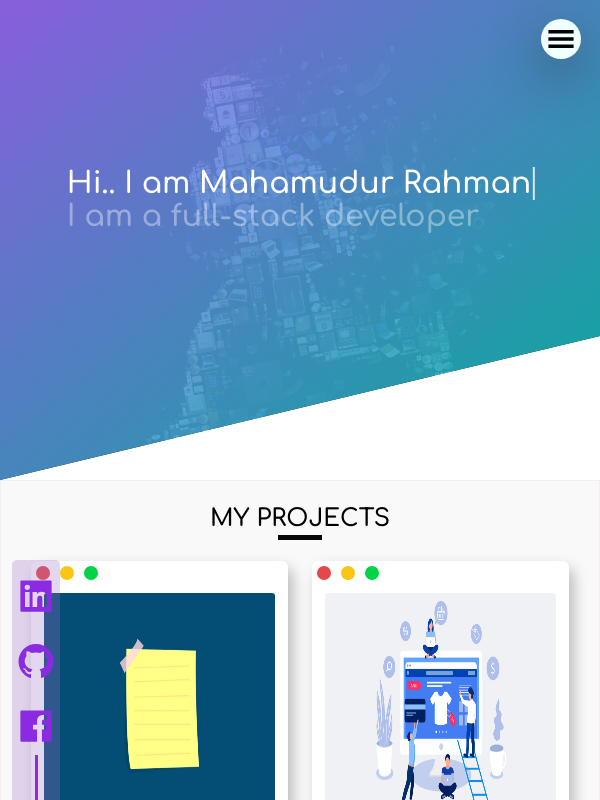
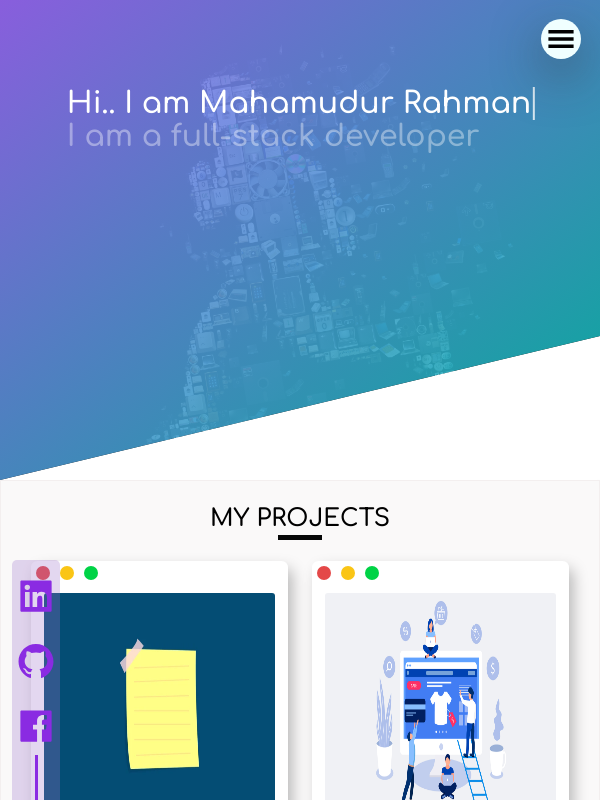
Before and after one commit to Julu1994/Mahamudur-Jewel, a React (Create React App) app in the folder my-portfolio/: page / in a window 600 px wide. Shown: the top 800 px of the page. Built offline with nearby package versions, Linux system fonts and the light colour scheme; a web font is replaced by a local one.

Commit message:
fixing header bugs

```diff
--- a/my-portfolio/src/components/header.scss
+++ b/my-portfolio/src/components/header.scss
@@ -92,7 +92,7 @@
         height: 20rem;
     }
     .header_box {
-        top: 25%;
+        top: 15%;
         font-size: 10px;
 
     }
@@ -102,7 +102,7 @@
 
 @media all and (min-width: 600px) and (max-width: 900px) {
     .header_box {
-        top: 25%;
+        top: 15%;
         font-size: 20px;
 
     }
```
